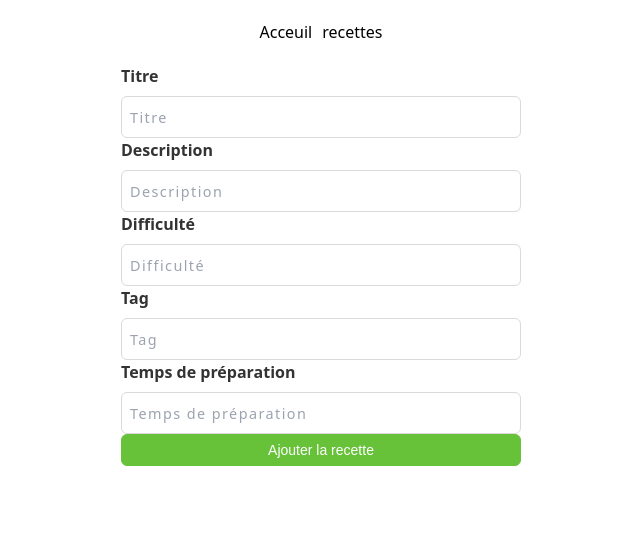
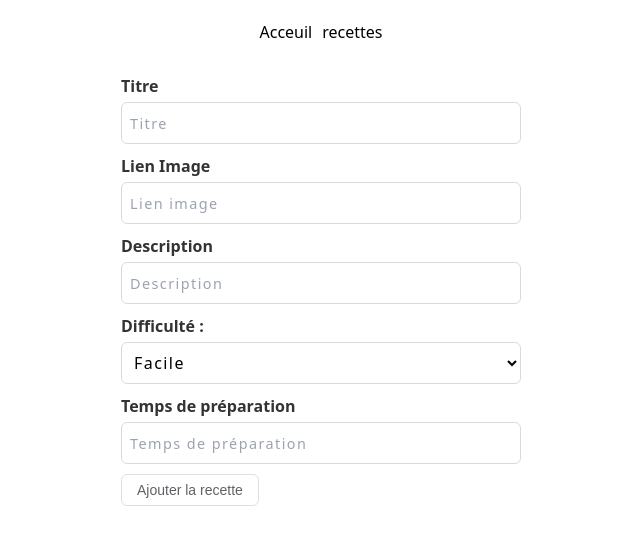
Before and after one commit to Dsaquel/recette-de-cuisine, a React (Vite) app: page /recipe in a window 1280 px wide. Shown: the top 542 px of the page, without its empty margins (319-959 px from the left). Built offline with nearby package versions, Linux system fonts and the light colour scheme.

Commit message:
update of form

```diff
--- a/src/components/FormRecipe/FormRecipe.scss
+++ b/src/components/FormRecipe/FormRecipe.scss
@@ -1,44 +1,17 @@
 form {
+    max-width: 400px;
+    margin: 0 auto;
+}
+
+form > div {
     display: flex;
     flex-direction: column;
-    max-width: 400px;
-    margin: 0 auto;
-  }
+    margin-top: 10px;
+    margin-bottom: 10px;
+}
 
-  label {
+label {
     font-weight: bold;
-    margin-bottom: 8px;
+    margin-bottom: 4px;
     color: #333;
-  }
-
-  // input {
-  //   padding: 10px;
-  //   margin-bottom: 16px;
-  //   border: 1px solid #ccc;
-  //   border-radius: 4px;
-  //   width: 100%;
-  // }
-
-//   placeholder
-    // input::placeholder {
-    //     padding: 10px;
-    //     font-size: x-small;
-    // }
-
-  // button[type="submit"] {
-  //   padding: 12px 24px;
-  //   background-color: #007bff;
-  //   color: #fff;
-  //   border: none;
-  //   border-radius: 4px;
-  //   font-size: 16px;
-  //   cursor: pointer;
-  // }
-
-  // button[type="submit"]:hover {
-  //   background-color: #0056b3;
-  // }
-
-  // button[type="submit"]:focus {
-  //   outline: none;
-  // }
+}
--- a/src/components/FormRecipe/FormRecipe.tsx
+++ b/src/components/FormRecipe/FormRecipe.tsx
@@ -1,11 +1,11 @@
-import { useRecipes } from '@/contexts/Recipe'
-import { Recipe } from '@/types/recipe'
-import { useForm } from 'react-hook-form'
-import './FormRecipe.scss'
+import { useRecipes } from "@/contexts/Recipe";
+import { Difficulty, Recipe } from "@/types/recipe";
+import { useForm } from "react-hook-form";
+import "./FormRecipe.scss";
 
 const FormRecipe = () => {
-  const { handleSubmit, register } = useForm<Recipe>()
-  const { addRecipe } = useRecipes()
+    const { handleSubmit, register } = useForm<Recipe>();
+    const { addRecipe } = useRecipes();
 
     const onSubmit = (data: Recipe) => {
         addRecipe({
@@ -15,30 +15,54 @@ const FormRecipe = () => {
             difficulty: data.difficulty,
             tag: data.tag,
             preparationTime: data.preparationTime,
-    })
-  }
+        });
+    };
 
     return (
         <div>
             <form onSubmit={handleSubmit(onSubmit)}>
+                <div>
                     <label htmlFor="title">Titre</label>
-        <input placeholder="Titre" {...register('title')} />
+                    <input placeholder="Titre" {...register("title")} />
+                </div>
+                <div>
+                    <label htmlFor="img">Lien Image</label>
+                    <input placeholder="Lien image" {...register("img")} />
+                </div>
+                <div>
                     <label htmlFor="description">Description</label>
-        <input placeholder="Description" {...register('description')} />
-        <label htmlFor="difficulty">Difficulté</label>
-        <input placeholder="Difficulté" {...register('difficulty')} />
-        <label htmlFor="tag">Tag</label>
-        <input placeholder="Tag" {...register('tag')} />
-        <label htmlFor="preparationTime">Temps de préparation</label>
+                    <input
+                        placeholder="Description"
+                        {...register("description")}
+                    />
+                </div>
+                <div>
+                    <label htmlFor="difficulty">Difficulté :</label>
+                    <select id="difficulty" {...register("difficulty")}>
+                        <option value={Difficulty.Easy}>Facile</option>
+                        <option value={Difficulty.Medium}>Moyen</option>
+                        <option value={Difficulty.Hard}>Difficile</option>
+                    </select>
+                </div>
+                <div>
+                    <label htmlFor="preparationTime">
+                        Temps de préparation
+                    </label>
                     <input
                         placeholder="Temps de préparation"
-          {...register('preparationTime')}
+                        {...register("preparationTime")}
                     />
+                </div>
 
-        <button className='success' type="submit">Ajouter la recette</button>
+                {/* <label htmlFor="tag">Tag</label>
+                <input placeholder="Tag" {...register("tag")} /> */}
+
+                <button type="submit">
+                    Ajouter la recette
+                </button>
             </form>
         </div>
-  )
-}
+    );
+};
 
-export default FormRecipe
+export default FormRecipe;
--- a/src/components/recipe/RecipeDetail.tsx
+++ b/src/components/recipe/RecipeDetail.tsx
@@ -6,7 +6,9 @@ interface Props {
 }
 
 const RecipeDetail = ({ recipe }: Props) => {
-  return <div></div>
+  return <div>
+
+  </div>
 }
 
 export default RecipeDetail
--- a/src/index.css
+++ b/src/index.css
@@ -1,5 +1,9 @@
 @import 'scss/variables.scss';
 @import 'scss/base.scss';
+
+@import 'tailwindcss/base';
+@import 'tailwindcss/components';
+@import 'tailwindcss/utilities';
 
 html,
 body,
--- a/src/scss/base.scss
+++ b/src/scss/base.scss
@@ -68,7 +68,7 @@ button {
   }
 }
 
-input {
+input, select {
   border: 1px solid #dadada;
   border-radius: 6px;
   outline: 0;
--- a/src/types/recipe.ts
+++ b/src/types/recipe.ts
@@ -1,20 +1,18 @@
 // type de l'object recette
 export interface Recipe {
   id: number
+  img?: string
   title: string
-
-
   description?: string
-
-  /*  */
   image?: string
-
-  /* difficulté de la recette */
-  difficulty: 1 | 2 | 3 | 4 | 5
-
-  /* catégorie de la recette */
+  difficulty: Difficulty
   tag: string
-
-  /* temps de préparation en millisecondes */
   preparationTime: number
 }
+
+// faire une enum pour les difficultés
+export enum Difficulty {
+  Easy = 1,
+  Medium = 2,
+  Hard = 3,
+}
```
Lines whose indentation alone changed are shown as unchanged.
